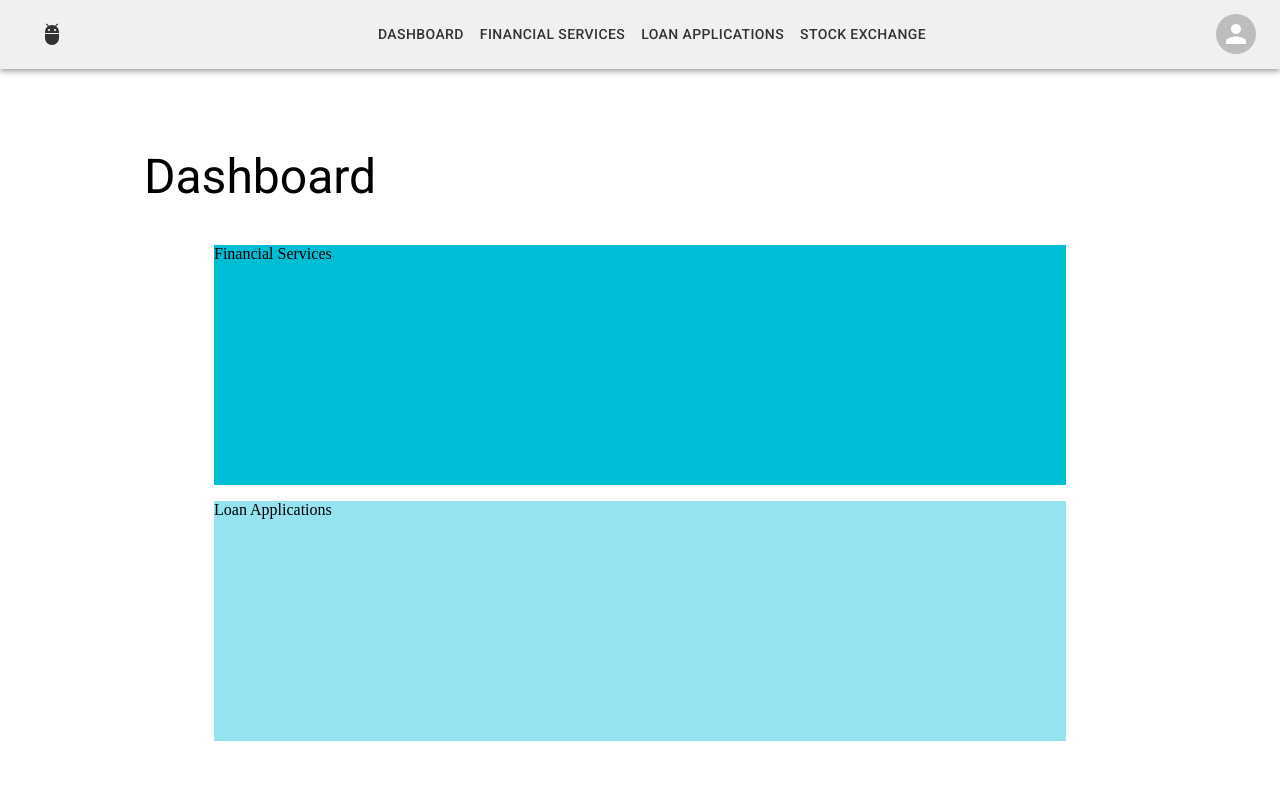
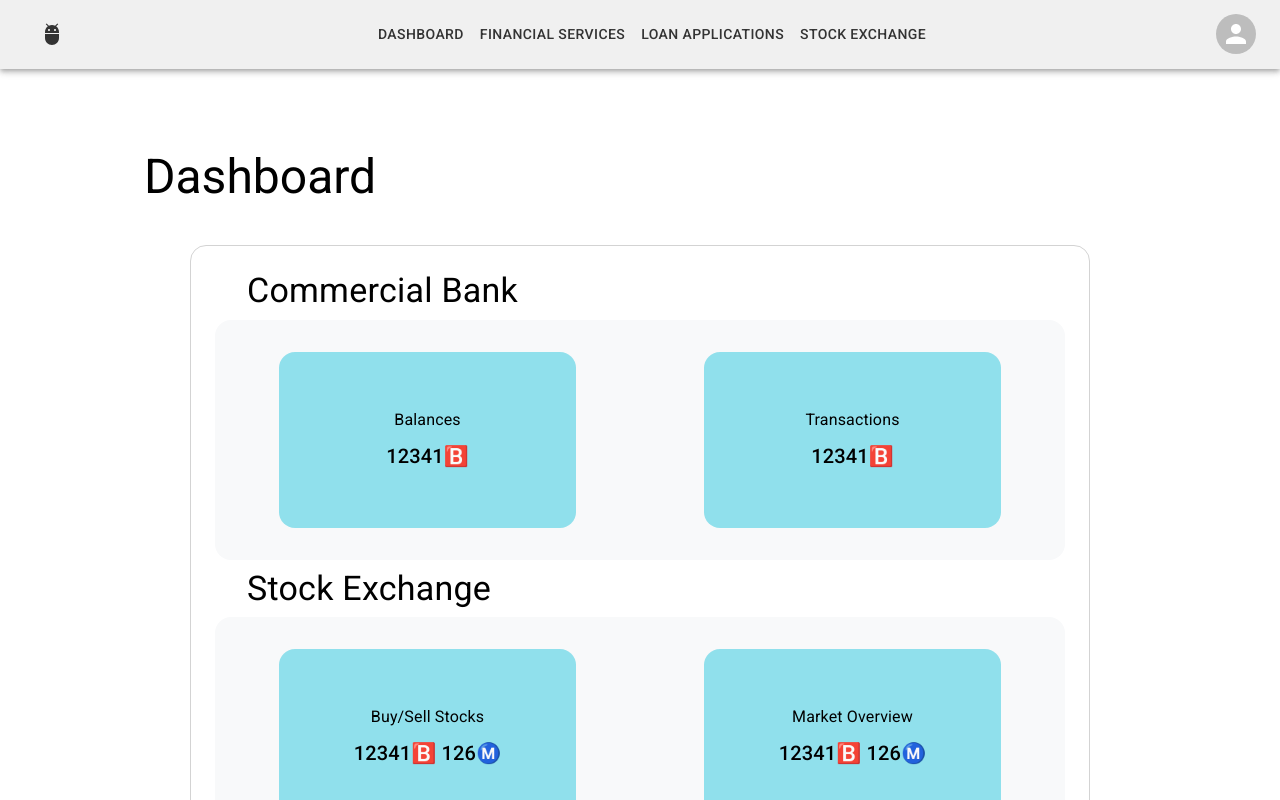
Before and after one commit to bbd-miniconomy-home-loans/home-loans-frontend, a React (Create React App) app: page / in a window 1280 px wide. Shown: the top 800 px of the page. Built offline with nearby package versions, Linux system fonts and the light colour scheme.

Commit message:
added finance items

```diff
--- /dev/null
+++ b/src/components/FinancialServices.jsx
@@ -0,0 +1,66 @@
+import React from 'react';
+import { Box, Container, Typography } from '@mui/material';
+import { FinancialServicesBlock } from './FinancialServicesBlock';
+
+
+export const FinancialServices = () => {
+  return (
+  <Container maxWidth="md" sx={{ width: '90%',
+     marginBottom: 2,
+      border: '1px solid lightgrey',
+      borderRadius: 4,
+      gap: 4,
+      padding: 2,
+    }}>
+      <Container>
+        <Typography variant='h4' sx={{ p: 1 }}>Commercial Bank</Typography>
+      </Container>
+    <Box
+      sx={{
+        bgcolor: '#F8F9FAFF;',
+        display: 'grid',
+        gridTemplateColumns: '1fr 1fr',
+        gap: 16,
+        borderRadius: 4,
+        height: '30vh',
+        px: 8,
+        py: 4,
+      }}
+    >
+      <FinancialServicesBlock
+        text='Balances'
+        value={12341}
+      />
+      <FinancialServicesBlock
+        text='Transactions'
+        value={12341}
+      />
+    </Box>
+
+    <Container>
+      <Typography variant='h4' sx={{ p: 1 }}>Stock Exchange</Typography>
+    </Container>
+    <Box
+      sx={{
+        bgcolor: '#F8F9FAFF;',
+        display: 'grid',
+        gridTemplateColumns: '1fr 1fr',
+        gap: 16,
+        px: 8,
+        py: 4,
+        height: '30vh',
+        borderRadius: 4,
+      }}
+    >
+      <FinancialServicesBlock
+        text='Buy/Sell Stocks'
+        value={12341.12312}
+      />
+      <FinancialServicesBlock
+        text='Market Overview'
+        value={12341.12321}
+      />
+    </Box>
+  </Container>
+  );
+};
--- /dev/null
+++ b/src/components/FinancialServicesBlock.jsx
@@ -0,0 +1,35 @@
+import React from 'react';
+import { Box, Container, Typography } from '@mui/material';
+import PropTypes from 'prop-types';
+import { displayDough } from '../common';
+
+export const FinancialServicesBlock = ({ text, value }) => {
+  return (
+    <Box
+      sx={{
+        borderRadius: 4,
+        backgroundColor: '#00BDD66B',
+        p: 2,
+        textAlign: 'center',
+        display: 'flex',
+        flexDirection: 'column', // Stack items vertically
+        alignItems: 'center',
+        justifyContent: 'center',
+      }}
+    >
+      <Container>
+        <Typography sx={{ p: 0.5 }}>{text}</Typography>
+      </Container>
+      <Container>
+        <Typography variant="h6" sx={{ p: 0.5 }}>
+          {displayDough(value)}
+        </Typography>
+      </Container>
+    </Box>
+  );
+};
+
+FinancialServicesBlock.propTypes = {
+  text: PropTypes.string.isRequired,
+  value: PropTypes.number.isRequired,
+};
--- a/src/components/index.js
+++ b/src/components/index.js
@@ -1 +1,3 @@
 export { default as Logo } from './Logo.jsx';
+export * from './FinancialServices.jsx';
+export * from './FinancialServicesBlock.jsx';
--- a/src/pages/Dashboard.jsx
+++ b/src/pages/Dashboard.jsx
@@ -1,5 +1,6 @@
 import { Box, Container, Typography } from '@mui/material';
 import React from 'react';
+import {FinancialServices} from '../components';
 import { Variables } from './variables';
 
 const Dashboard = () => {
@@ -19,11 +20,7 @@ const Dashboard = () => {
       </Container>
 
       {/* TODO: set proper height for containers */}
-      <Container maxWidth="md" sx={{ width: '90%', marginBottom: 2 }}>
-        <Box sx={{ bgcolor: Variables.primaryColor, height: '30vh' }}>
-          Financial Services
-        </Box>
-      </Container>
+      <FinancialServices />
 
       <Container maxWidth="md" sx={{ width: '90%' }}>
         <Box sx={{ bgcolor: Variables.secondaryColor, height: '30vh' }}>
```
